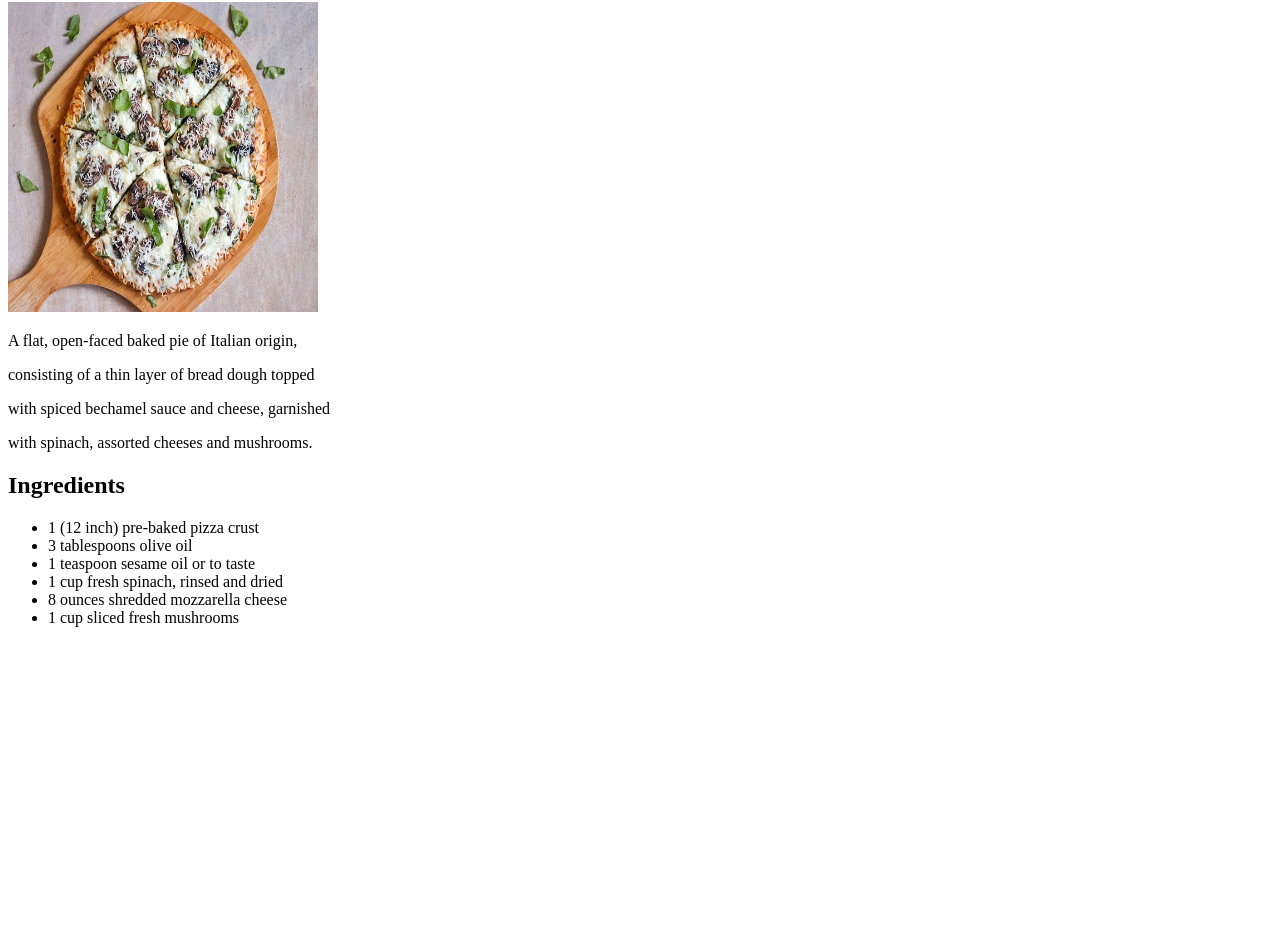
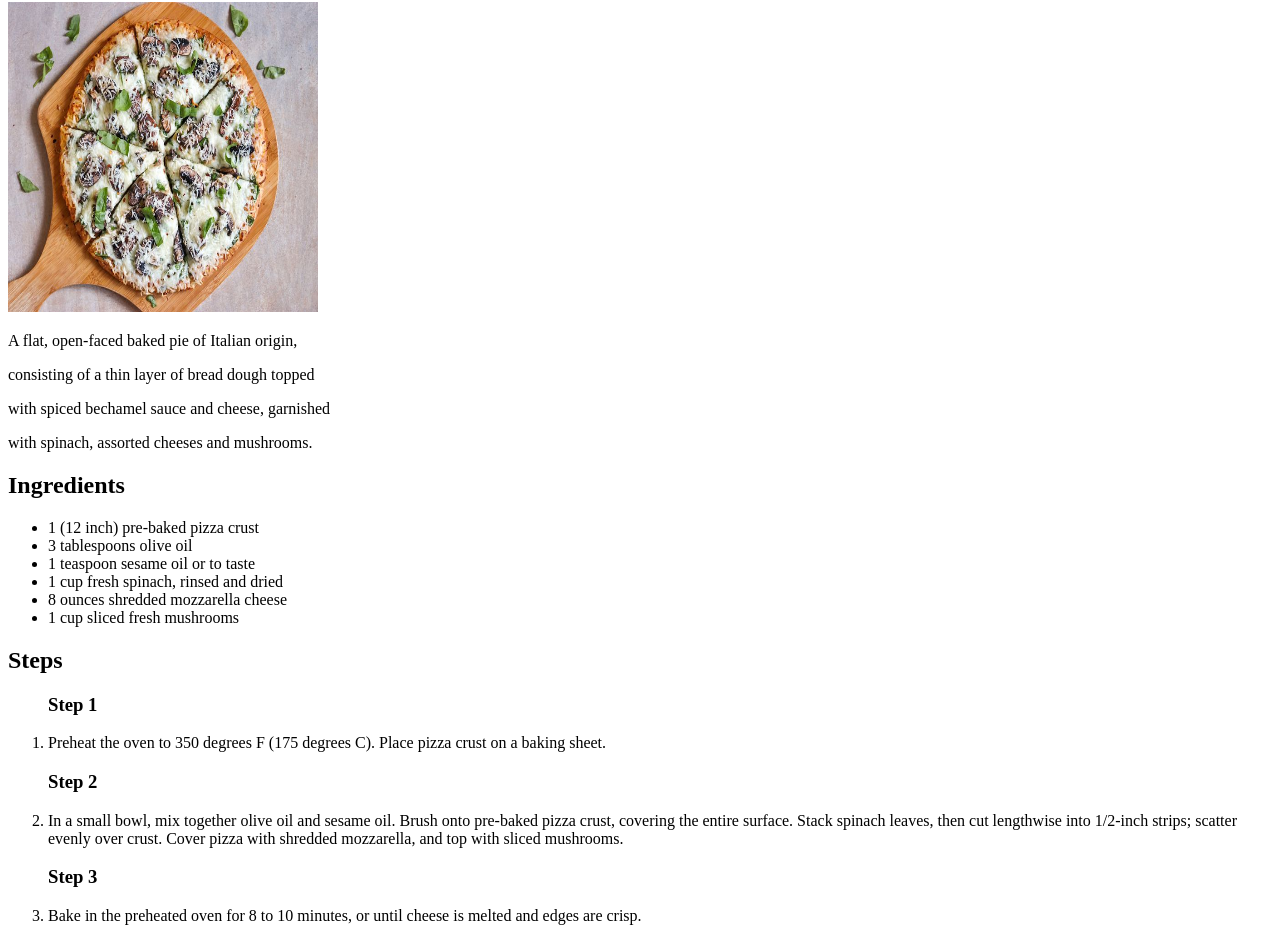
Before and after one commit to MonstirMark/odin-recipies, a plain HTML site: page recipies/pizza.html in a window 1280 px wide. Shown: the part 78-1019 px from the top of the page. Before the commit the page ends 800 px from the top, so only its background shows below. Drawn offline with Linux system fonts and the light colour scheme.

Commit message:
added new soup html file picture steps on pizza

```diff
--- a/recipies/pizza.html
+++ b/recipies/pizza.html
@@ -21,5 +21,14 @@
    <li>8 ounces shredded mozzarella cheese</li>
    <li>1 cup sliced fresh mushrooms</li>
   </ul>
+<h2>Steps</h2>
+  <ol>
+  <h3>Step 1</h3>
+    <li>Preheat the oven to 350 degrees F (175 degrees C). Place pizza crust on a baking sheet.</li>
+   <h3>Step 2</h3>
+    <li>In a small bowl, mix together olive oil and sesame oil. Brush onto pre-baked pizza crust, covering the entire surface. Stack spinach leaves, then cut lengthwise into 1/2-inch strips; scatter evenly over crust. Cover pizza with shredded mozzarella, and top with sliced mushrooms.</li>
+   <h3>Step 3</h3>
+    <li>Bake in the preheated oven for 8 to 10 minutes, or until cheese is melted and edges are crisp.</li>
+  </ol>
 </body>
 </html>
```
Also changed, not shown: recipies/chickensoup.html (added), recipies/soup.jpg (added).
